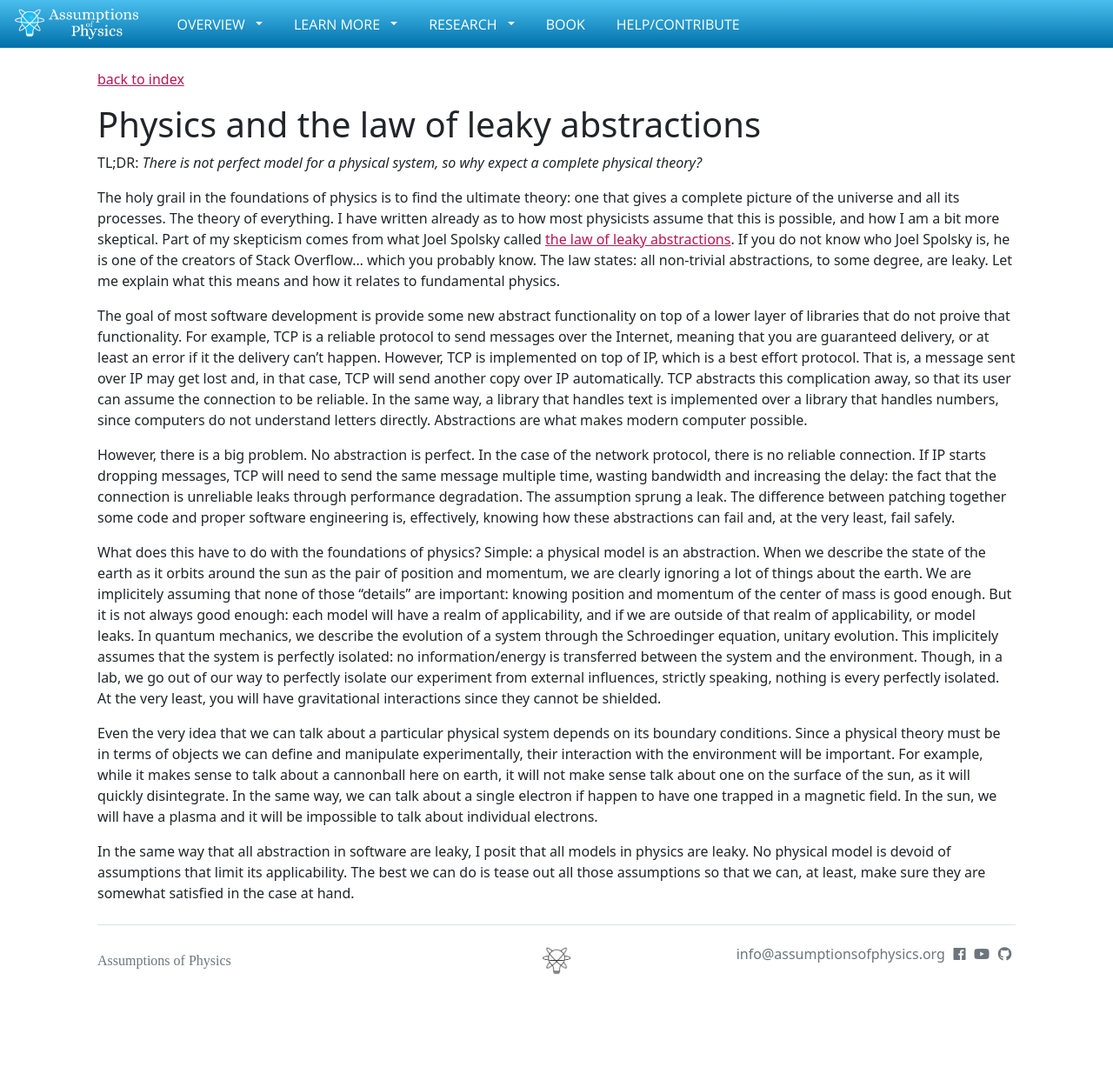
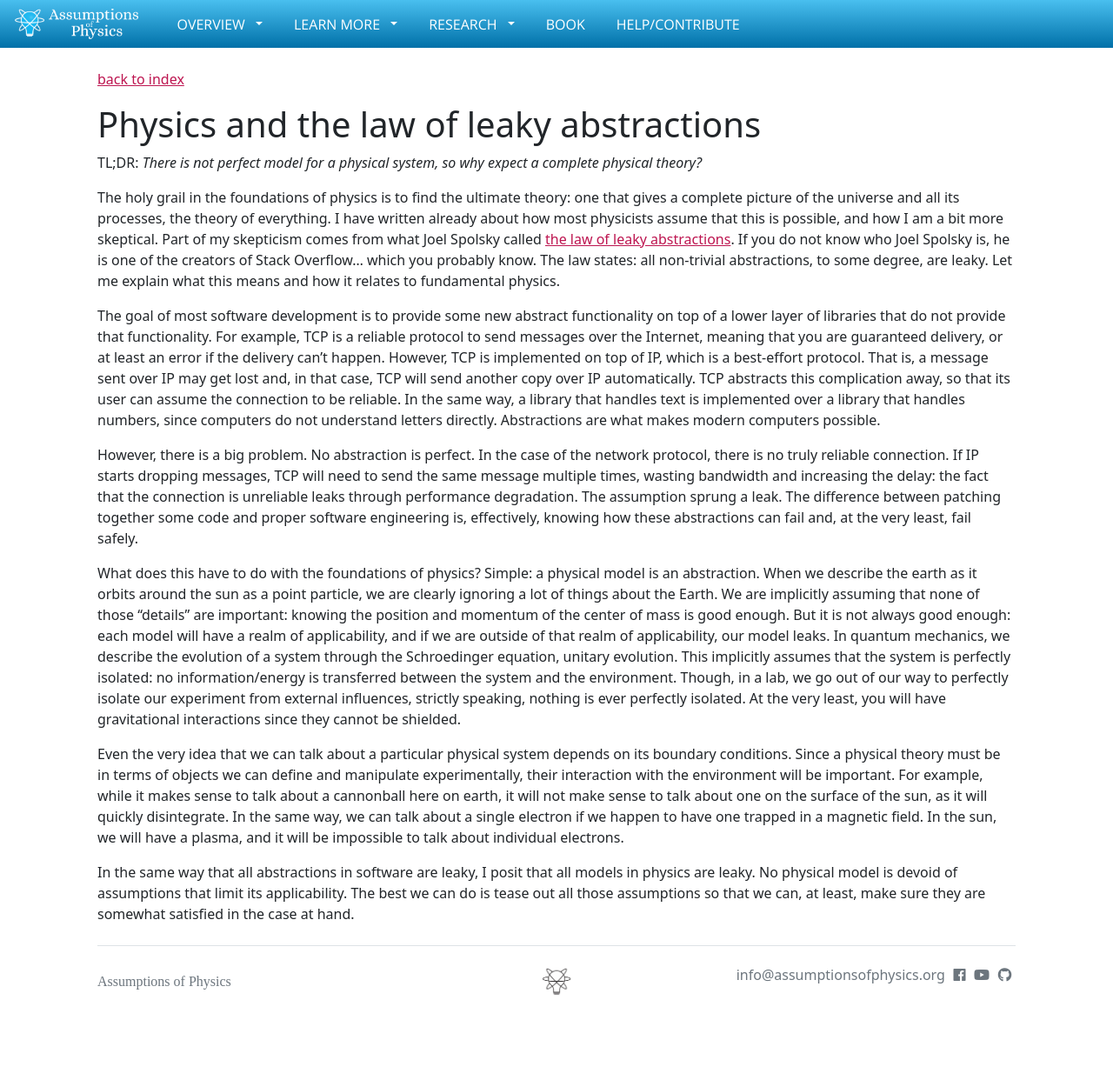
Before and after one commit to assumptionsofphysics/assumptionsofphysics.github.io, a Jekyll site: the page built from _essays/2025-06-15-leaky-abstractions.md, in a window 1280 px wide. Shown: the whole page at 87% size. Built offline with Jekyll 4.4.1, drawn with Linux system fonts in a browser that asks for light colours; nearby versions of some CDN libraries; some web fonts are replaced; before the commit the page ends 1218 px from its top, so only the background shows below that.

Commit message:
Fixing typos

```diff
--- a/_essays/2025-06-15-leaky-abstractions.md
+++ b/_essays/2025-06-15-leaky-abstractions.md
@@ -6,14 +6,14 @@ tags: [Foundations of physics,Theory of everything]
 draft: true
 ---
 
-The holy grail in the foundations of physics is to find the ultimate theory: one that gives a complete picture of the universe and all its processes. The theory of everything. I have written already as to how most physicists assume that this is possible, and how I am a bit more skeptical. Part of my skepticism comes from what Joel Spolsky called [the law of leaky abstractions](https://www.joelonsoftware.com/2002/11/11/the-law-of-leaky-abstractions/). If you do not know who Joel Spolsky is, he is one of the creators of Stack Overflow... which you probably know. The law states: all non-trivial abstractions, to some degree, are leaky. Let me explain what this means and how it relates to fundamental physics.
+The holy grail in the foundations of physics is to find the ultimate theory: one that gives a complete picture of the universe and all its processes, the theory of everything. I have written already about how most physicists assume that this is possible, and how I am a bit more skeptical. Part of my skepticism comes from what Joel Spolsky called [the law of leaky abstractions](https://www.joelonsoftware.com/2002/11/11/the-law-of-leaky-abstractions/). If you do not know who Joel Spolsky is, he is one of the creators of Stack Overflow... which you probably know. The law states: all non-trivial abstractions, to some degree, are leaky. Let me explain what this means and how it relates to fundamental physics.
 
-The goal of most software development is provide some new abstract functionality on top of a lower layer of libraries that do not proive that functionality. For example, TCP is a reliable protocol to send messages over the Internet, meaning that you are guaranteed delivery, or at least an error if it the delivery can't happen. However, TCP is implemented on top of IP, which is a best effort protocol. That is, a message sent over IP may get lost and, in that case, TCP will send another copy over IP automatically. TCP abstracts this complication away, so that its user can assume the connection to be reliable. In the same way, a library that handles text is implemented over a library that handles numbers, since computers do not understand letters directly. Abstractions are what makes modern computer possible.
+The goal of most software development is to provide some new abstract functionality on top of a lower layer of libraries that do not provide that functionality. For example, TCP is a reliable protocol to send messages over the Internet, meaning that you are guaranteed delivery, or at least an error if the delivery can't happen. However, TCP is implemented on top of IP, which is a best-effort protocol. That is, a message sent over IP may get lost and, in that case, TCP will send another copy over IP automatically. TCP abstracts this complication away, so that its user can assume the connection to be reliable. In the same way, a library that handles text is implemented over a library that handles numbers, since computers do not understand letters directly. Abstractions are what makes modern computers possible.
 
-However, there is a big problem. No abstraction is perfect. In the case of the network protocol, there is no reliable connection. If IP starts dropping messages, TCP will need to send the same message multiple time, wasting bandwidth and increasing the delay: the fact that the connection is unreliable leaks through performance degradation. The assumption sprung a leak. The difference between patching together some code and proper software engineering is, effectively, knowing how these abstractions can fail and, at the very least, fail safely.
+However, there is a big problem. No abstraction is perfect. In the case of the network protocol, there is no truly reliable connection. If IP starts dropping messages, TCP will need to send the same message multiple times, wasting bandwidth and increasing the delay: the fact that the connection is unreliable leaks through performance degradation. The assumption sprung a leak. The difference between patching together some code and proper software engineering is, effectively, knowing how these abstractions can fail and, at the very least, fail safely.
 
-What does this have to do with the foundations of physics? Simple: a physical model is an abstraction. When we describe the state of the earth as it orbits around the sun as the pair of position and momentum, we are clearly ignoring a lot of things about the earth. We are implicitely assuming that none of those "details" are important: knowing position and momentum of the center of mass is good enough. But it is not always good enough: each model will have a realm of applicability, and if we are outside of that realm of applicability, or model leaks. In quantum mechanics, we describe the evolution of a system through the Schroedinger equation, unitary evolution. This implicitely assumes that the system is perfectly isolated: no information/energy is transferred between the system and the environment. Though, in a lab, we go out of our way to perfectly isolate our experiment from external influences, strictly speaking, nothing is every perfectly isolated. At the very least, you will have gravitational interactions since they cannot be shielded.
+What does this have to do with the foundations of physics? Simple: a physical model is an abstraction. When we describe the earth as it orbits around the sun as a point particle, we are clearly ignoring a lot of things about the Earth. We are implicitly assuming that none of those "details" are important: knowing the position and momentum of the center of mass is good enough. But it is not always good enough: each model will have a realm of applicability, and if we are outside of that realm of applicability, our model leaks. In quantum mechanics, we describe the evolution of a system through the Schroedinger equation, unitary evolution. This implicitly assumes that the system is perfectly isolated: no information/energy is transferred between the system and the environment. Though, in a lab, we go out of our way to perfectly isolate our experiment from external influences, strictly speaking, nothing is ever perfectly isolated. At the very least, you will have gravitational interactions since they cannot be shielded.
 
-Even the very idea that we can talk about a particular physical system depends on its  boundary conditions. Since a physical theory must be in terms of objects we can define and manipulate experimentally, their interaction with the environment will be important. For example, while it makes sense to talk about a cannonball here on earth, it will not make sense talk about one on the surface of the sun, as it will quickly disintegrate. In the same way, we can talk about a single electron if happen to have one trapped in a magnetic field. In the sun, we will have a plasma and it will be impossible to talk about individual electrons.
+Even the very idea that we can talk about a particular physical system depends on its boundary conditions. Since a physical theory must be in terms of objects we can define and manipulate experimentally, their interaction with the environment will be important. For example, while it makes sense to talk about a cannonball here on earth, it will not make sense to talk about one on the surface of the sun, as it will quickly disintegrate. In the same way, we can talk about a single electron if we happen to have one trapped in a magnetic field. In the sun, we will have a plasma, and it will be impossible to talk about individual electrons.
 
-In the same way that all abstraction in software are leaky, I posit that all models in physics are leaky. No physical model is devoid of assumptions that limit its applicability. The best we can do is tease out all those assumptions so that we can, at least, make sure they are somewhat satisfied in the case at hand.
+In the same way that all abstractions in software are leaky, I posit that all models in physics are leaky. No physical model is devoid of assumptions that limit its applicability. The best we can do is tease out all those assumptions so that we can, at least, make sure they are somewhat satisfied in the case at hand.
```
